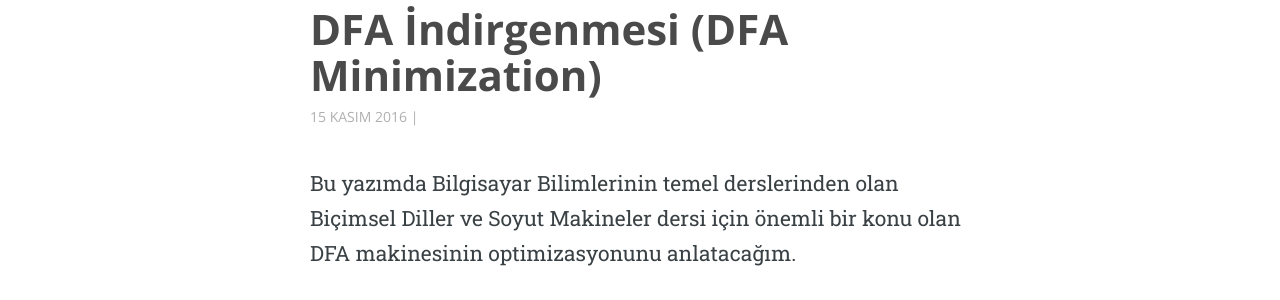
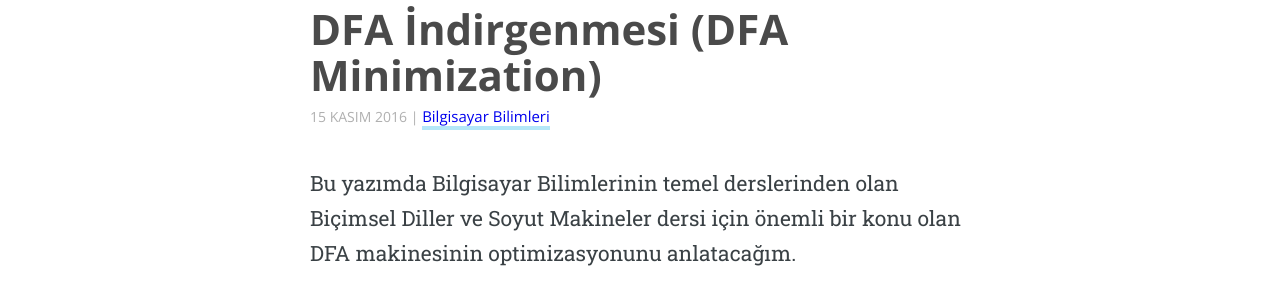
Before and after one commit to erkanceylan/blog, a Jekyll site: the page built from _posts/2016-11-15-DFA-Optimizasyonu.md, in a window 1280 px wide. Shown: the part 134-434 px from the top of the page. Built offline with Jekyll 4.4.1, drawn with Linux system fonts in a browser that asks for light colours; some web fonts are replaced; comment, search, counter and statistics services are not loaded.

Commit message:
Update 2016-11-15-DFA-Optimizasyonu.md

```diff
--- a/_posts/2016-11-15-DFA-Optimizasyonu.md
+++ b/_posts/2016-11-15-DFA-Optimizasyonu.md
@@ -3,6 +3,7 @@ layout: post
 title: DFA İndirgenmesi (DFA Minimization)
 author: Erkan Ceylan
 id: 1
+category: "Bilgisayar Bilimleri"
 ---
 
 Bu yazımda Bilgisayar Bilimlerinin temel derslerinden olan Biçimsel Diller ve Soyut Makineler dersi için önemli bir konu olan DFA makinesinin optimizasyonunu anlatacağım.
```
